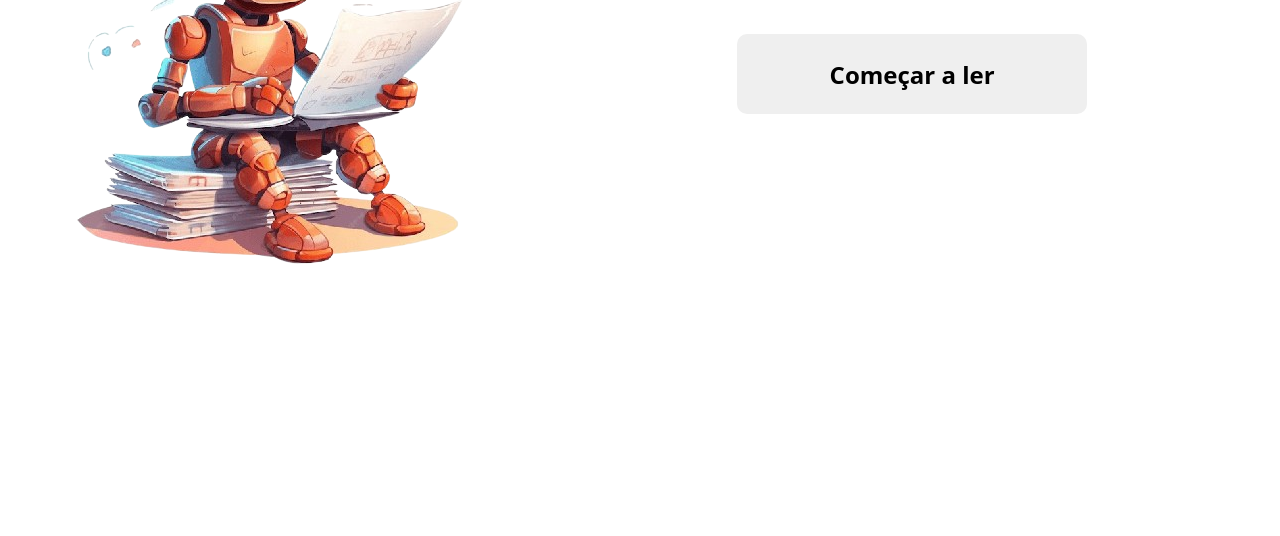
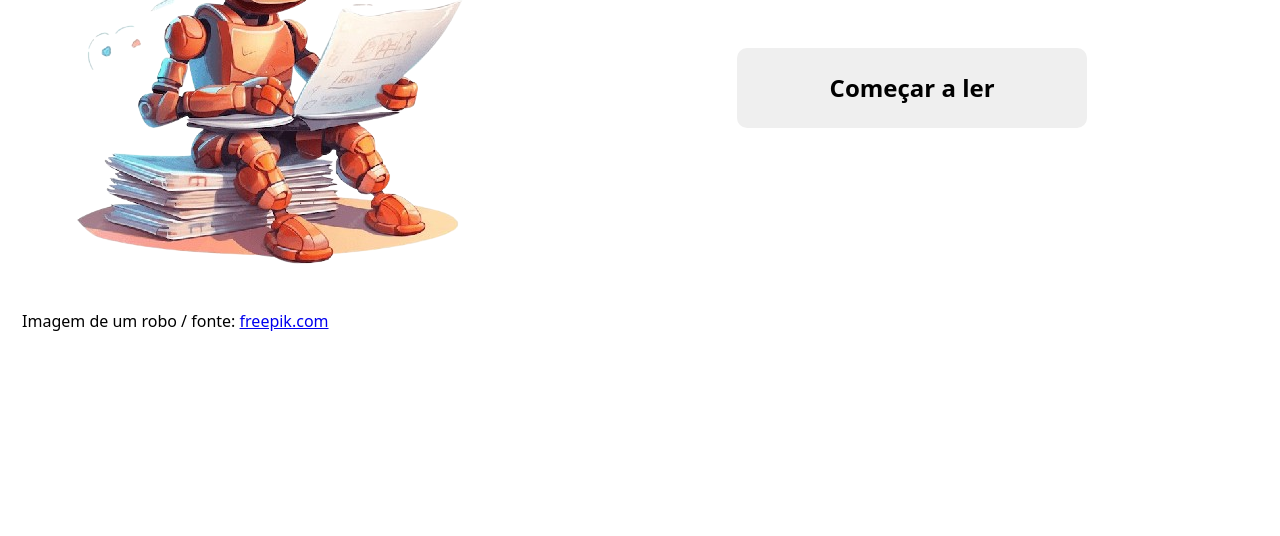
Before and after one commit to JoseWalisson/projeto-inovacao-com-ia, a plain HTML site: page index.html in a window 1280 px wide. Shown: the part 264-800 px from the top of the page. Drawn offline with Linux system fonts and the light colour scheme.

Commit message:
Update index.html

```diff
--- a/index.html
+++ b/index.html
@@ -10,7 +10,10 @@
     <div id="container">
       <header>
           <h1>Inovação com I.A.</h1>
-          <img src="imgs/robo.png" alt="Um desenho de um robô com um laptop nele">
+          <figure>
+            <img src="imgs/robo.png" alt="Um desenho de um robô com um laptop nele">
+            <figcaption>Imagem de um robo / fonte: <a href="https://www.freepik.com/premium-ai-image/drawing-robot-with-laptop-it_62292108.htm">freepik.com</a></figcaption>
+          </figure>
       </header>
       <main>
         <p>Se surpreenda com as possibilidades da I.A.</p>
```
